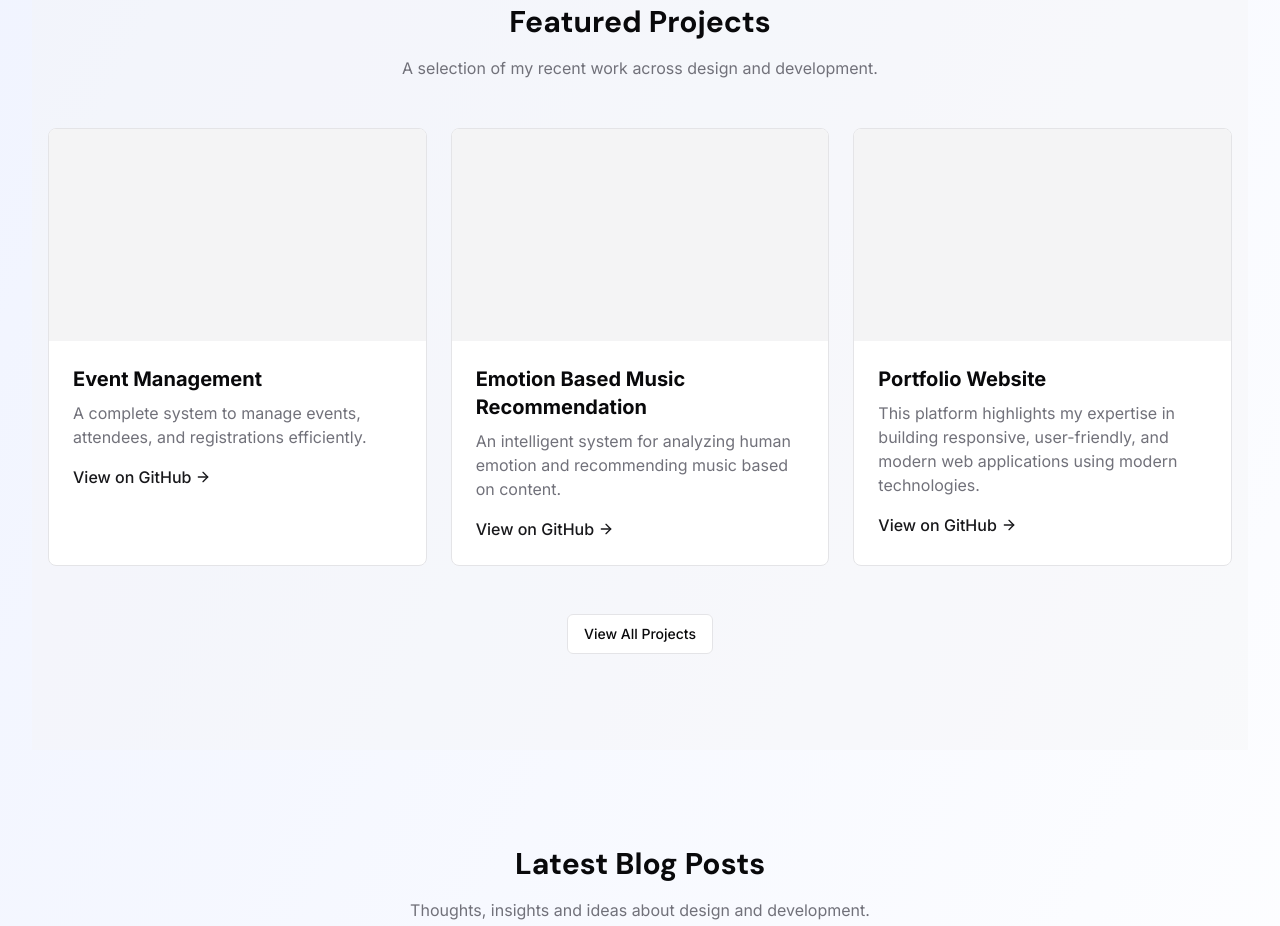
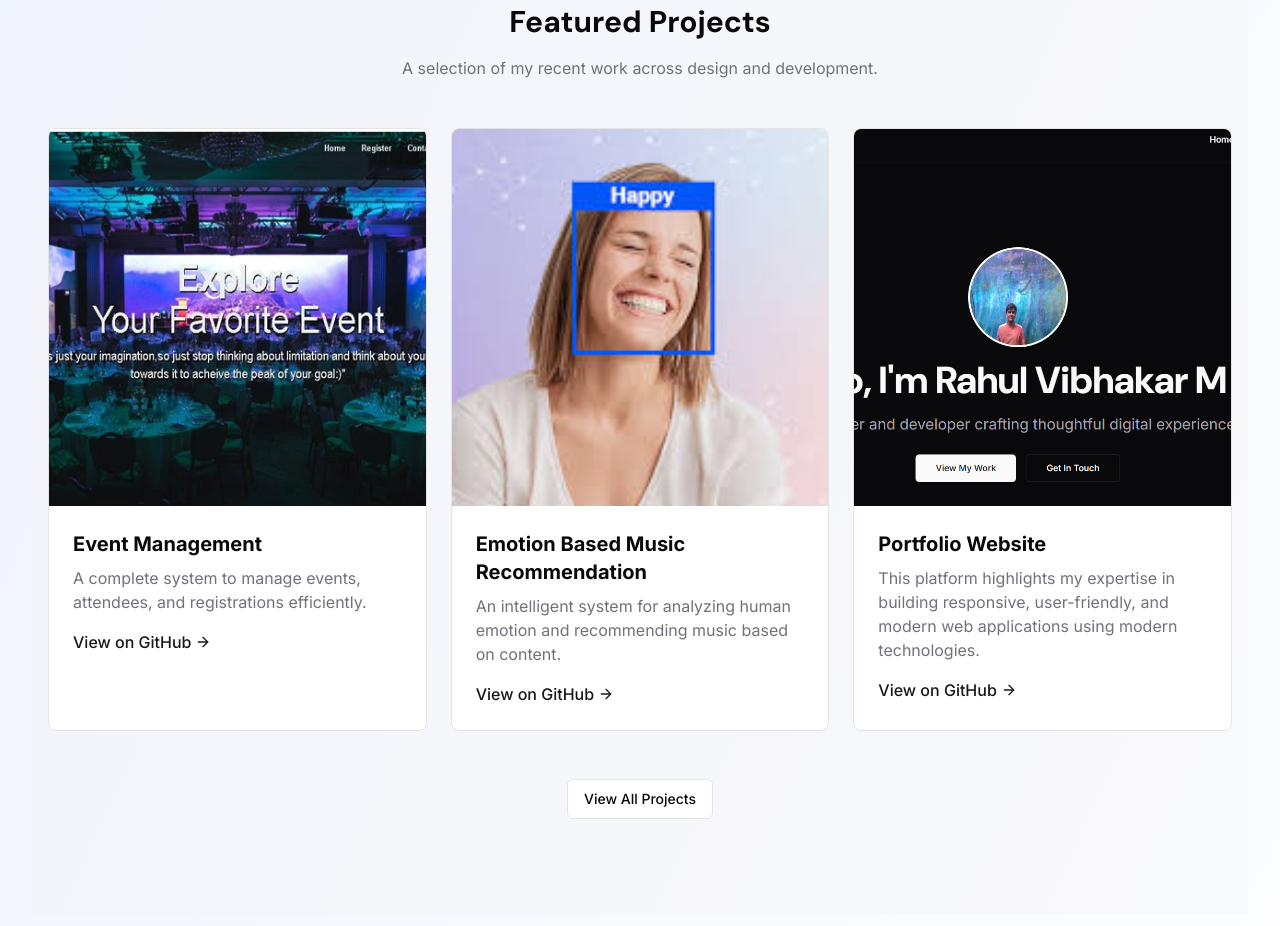
Before and after one commit to rahulvibhakar/portfolio-website, a React (Vite) app: page / in a window 1280 px wide. Shown: the part 880-1806 px from the top of the page. Built offline with nearby package versions, Linux system fonts and the light colour scheme.

Commit message:
Add files via upload

```diff
--- a/src/pages/Home.tsx
+++ b/src/pages/Home.tsx
@@ -9,18 +9,19 @@ const Home = () => {
       title: "Event Management",
       description: "A complete system to manage events, attendees, and registrations efficiently.",
       github: "https://github.com/rahulvibhakar/Event-management",
-      image:"/event_management.png",
+      image: "/event_management.png", // Ensure this is in the public/ folder
     },
     {
       title: "Emotion Based Music Recommendation",
       description: "An intelligent system for analyzing human emotion and recommending music based on content.",
       github: "https://github.com/rahulvibhakar/Human-Emotion-Recognition",
-      image:"/emotion_detection.jpg"
+      image: "/emotion_detection.jpg",
     },
     {
       title: "Portfolio Website",
       description: "This platform highlights my expertise in building responsive, user-friendly, and modern web applications using modern technologies.",
       github: "https://github.com/rahulvibhakar/portfolio-website",
+      image: "/portfolio.png", // Optional if you have an image
     },
   ];
 
@@ -29,13 +30,11 @@ const Home = () => {
       {/* Hero Section */}
       <section className="container mx-auto px-4 py-24 md:py-32">
         <div className="max-w-3xl mx-auto text-center">
-          {/* Your Profile Image */}
           <img
-            src="/rahul.jpg" // Replace this with the path to your image
+            src="/rahul.jpg"
             alt="Rahul Vibhakar M R"
             className="w-40 h-40 rounded-full mx-auto mb-6 border-4 border-primary shadow-lg"
           />
-
           <h1 className="text-4xl md:text-5xl lg:text-6xl font-heading font-bold mb-6 animate-fade-in">
             Hello, I'm <span className="text-primary">Rahul Vibhakar M R</span>
           </h1>
@@ -66,7 +65,15 @@ const Home = () => {
           <div className="grid grid-cols-1 md:grid-cols-2 lg:grid-cols-3 gap-6">
             {projects.map((project, index) => (
               <div key={index} className="bg-card border border-border rounded-lg overflow-hidden transition-all hover:shadow-lg">
-                <div className="aspect-video bg-muted"></div>
+                <div className="aspect-square bg-muted overflow-hidden">
+                  {project.image && (
+                    <img
+                      src={project.image}
+                      alt={project.title}
+                      className="w-full h-full object-cover"
+                    />
+                  )}
+                </div>
                 <div className="p-6">
                   <h3 className="text-xl font-bold mb-2">{project.title}</h3>
                   <p className="text-muted-foreground mb-4">{project.description}</p>
```
